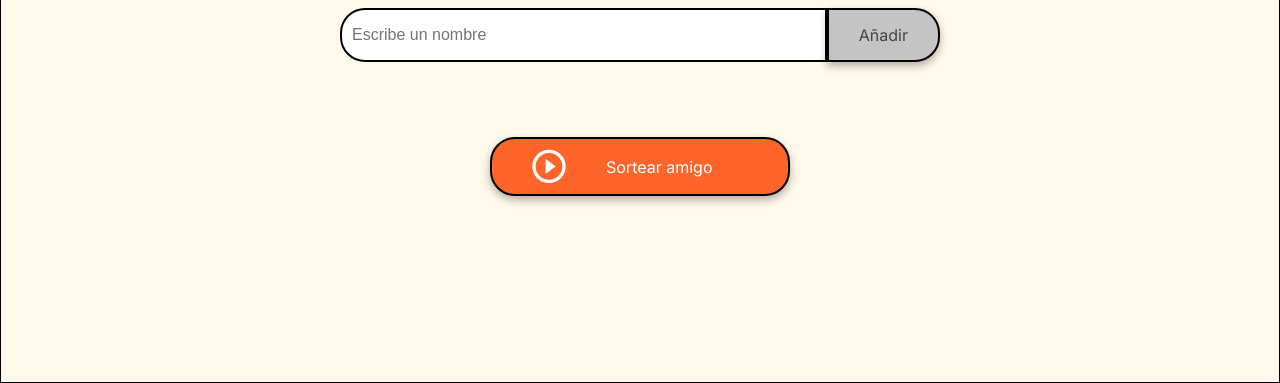
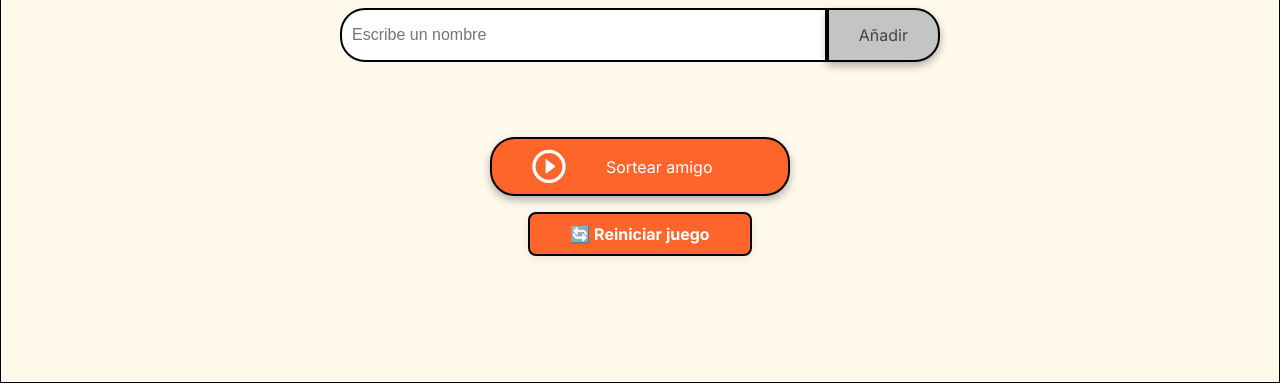
Before and after one commit to NeiderJPCuervo/juego-del-amigo-secreto, a plain HTML site: page index.html in a window 1280 px wide. Shown: the part 417-800 px from the top of the page. Drawn offline with Linux system fonts and the light colour scheme.

Commit message:
se agrega una nueva funcion y se optimiza el codigo

```diff
--- a/app.js
+++ b/app.js
@@ -46,4 +46,11 @@ function sortearAmigo() {
     document.getElementById('resultado').innerHTML = `🎉 Felicidades, tu amigo secreto es: <b>${amigoSecreto}</b> 🎉`;
 }
 
+function reiniciarJuego() {
+    amigos = [];
+    mostrarListaAmigos();
+    document.getElementById('resultado').innerHTML = "";
+    document.getElementById('amigo').value = "";
+}
+
 mostrarListaAmigos();
--- a/index.html
+++ b/index.html
@@ -33,6 +33,7 @@
                     Sortear amigo
                 </button>
             </div>
+            <button class="button-reset" onclick="reiniciarJuego()">🔄 Reiniciar juego</button>
         </section>
     </main>
 
--- a/style.css
+++ b/style.css
@@ -160,3 +160,26 @@ ul {
 .button-draw:hover {
     background-color: var(--color-button-hover);
 }
+
+/* Botón de reinicio */
+.button-reset {
+    background-color: #FE652B;
+    color: #fff;
+    border: 2px solid #000000;
+    border-radius: 8px;
+    padding: 10px 40px;
+    font-size: 1rem;
+    font-weight: bold;
+    cursor: pointer;
+    margin-top: 16px;
+    transition: background 0.2s, transform 0.2s;
+    box-shadow: 0 2px 8px rgba(0,0,0,0.08);
+    display: flex;
+    align-items: center;
+    gap: 8px;
+}
+
+.button-reset:hover {
+    background-color: #d93636;
+    transform: scale(1.05);
+}
```
